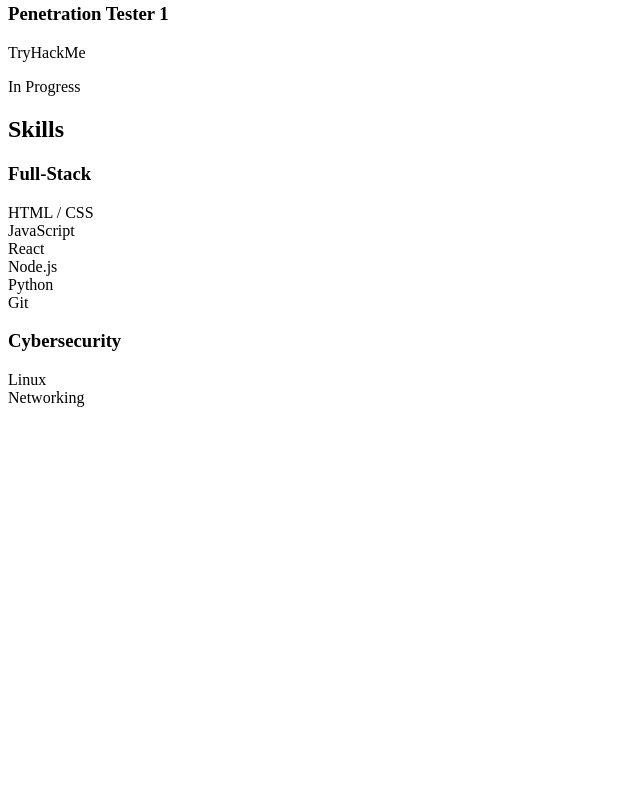
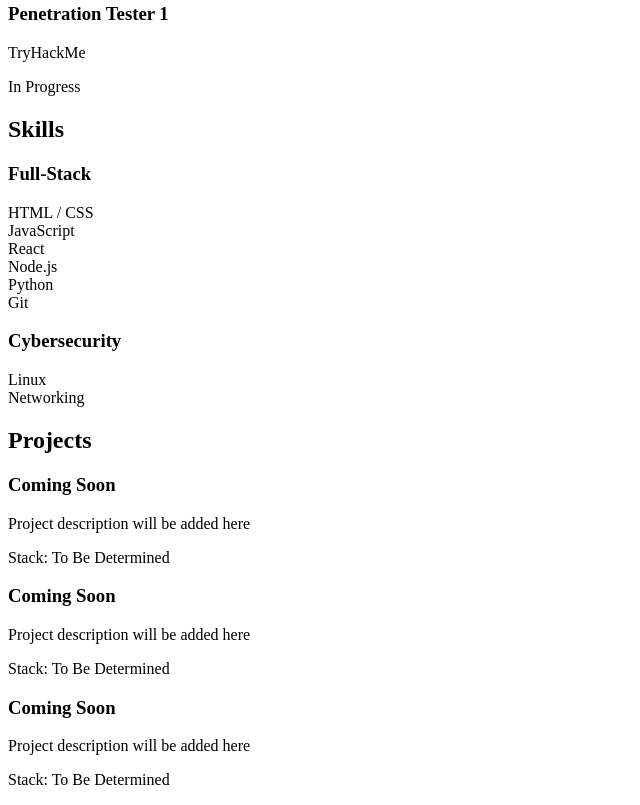
Before and after one commit to kendjydroid/portfolio, a plain HTML site: page index.html in a window 1280 px wide. Shown: the part 1653-2458 px from the top of the page, without its empty margins (0-640 px from the left). Before the commit the page ends 2068 px from the top, so only its background shows below. Drawn offline with Linux system fonts and the light colour scheme.

Commit message:
feat: add projects section HTML sturcture

```diff
--- a/index.html
+++ b/index.html
@@ -49,7 +49,7 @@
 
             <!-- Left side text -->
              <div class="about-content">
-                <h2>About Me</h2>
+                <h2 class="section-title">About Me</h2>
                 <p>CS student specializing in Full-Stack Development and Cybersecurity. Passionate about building secure,modern web applications.</p>
              </div>
 
@@ -112,6 +112,33 @@
 
       <!-- Projects Section -->
       <section id="projects">
+        <div class="projects-container">
+
+            <h2 class="section-title">Projects</h2>
+
+            <div class="projects-grid">
+
+                <div class="project-card">
+                    <h3 class="project-title">Coming Soon</h3>
+                    <p class="project-description">Project description will be added here</p>
+                    <p class="project-stack">Stack: To Be Determined</p>
+                </div>
+
+                <div class="project-card">
+                    <h3 class="project-title">Coming Soon</h3>
+                    <p class="project-description">Project description will be added here</p>
+                    <p class="project-stack">Stack: To Be Determined</p>
+                </div>
+
+                <div class="project-card">
+                    <h3 class="project-title">Coming Soon</h3>
+                    <p class="project-description">Project description will be added here</p>
+                    <p class="project-stack">Stack: To Be Determined</p>
+                </div>
+
+
+            </div>
+        </div>
 
       </section>
      <!-- Contact Section -->
```
